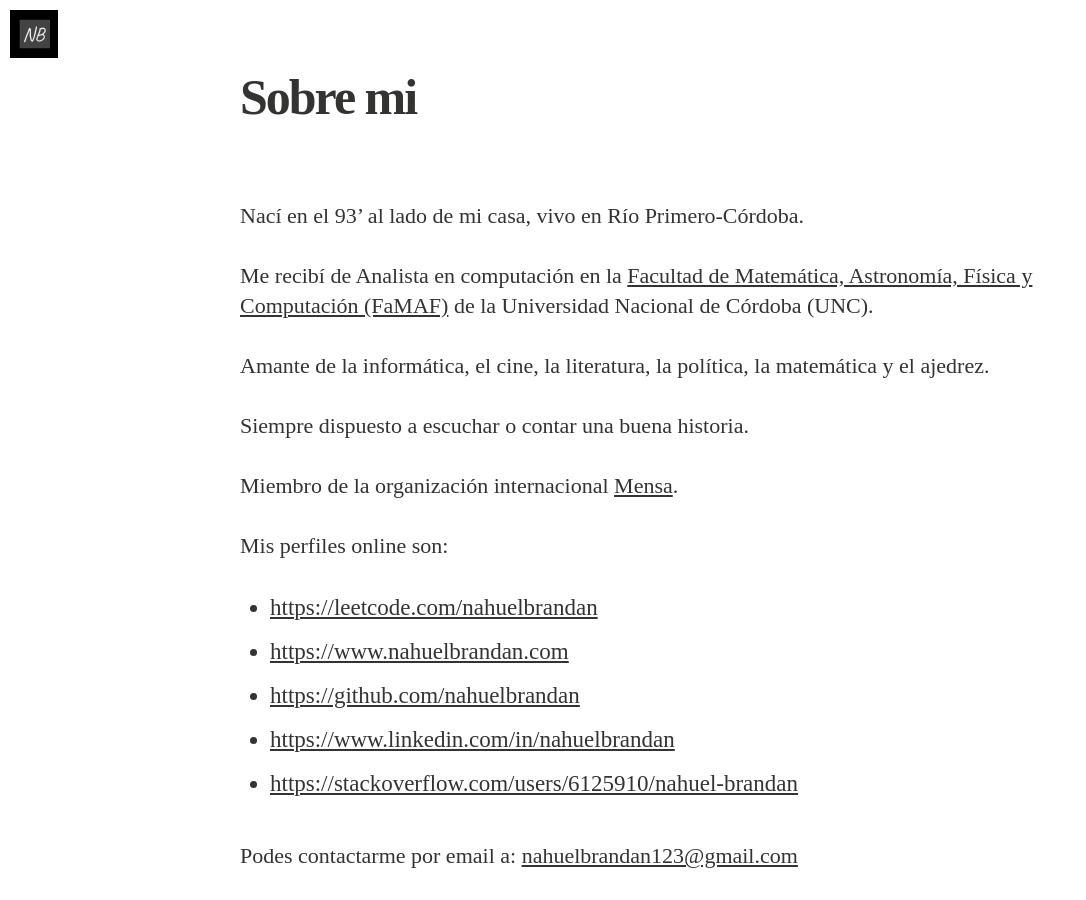
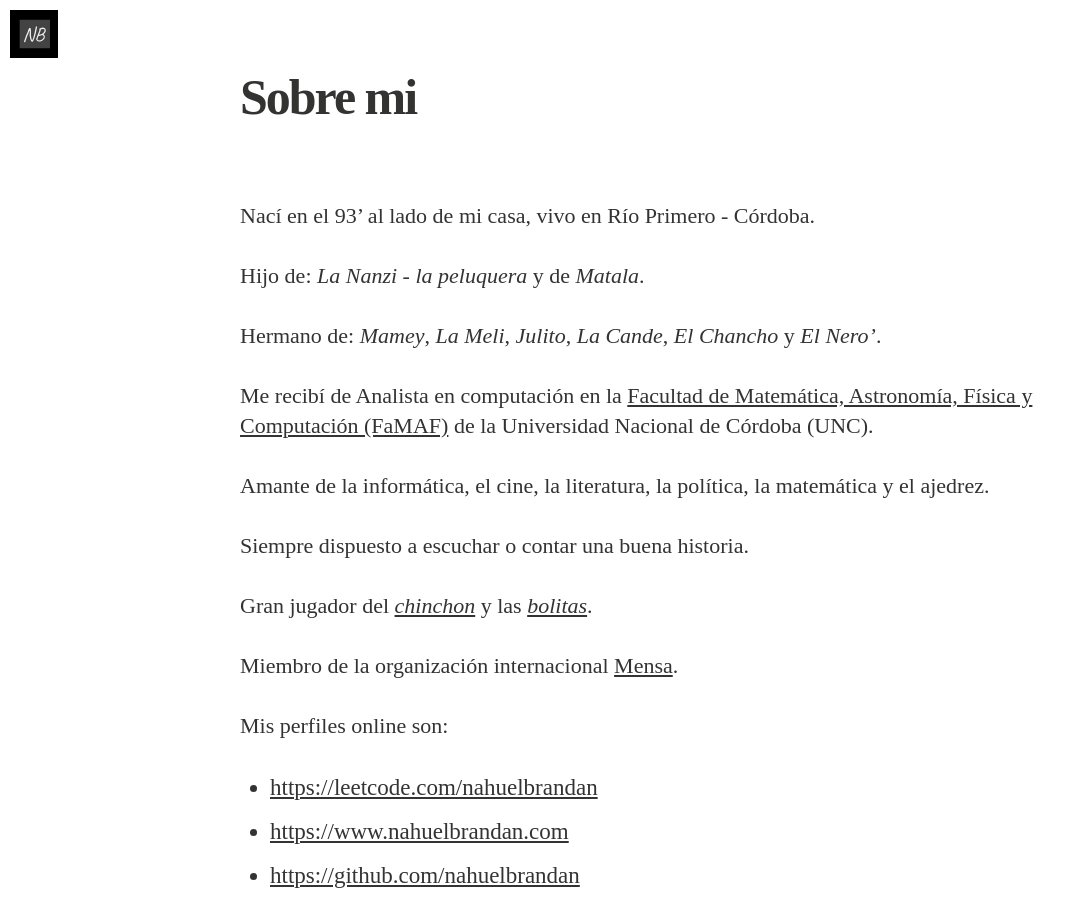
Before and after one commit to nahuelbrandan/nahuelbrandan.github.io, a Jekyll site: the page built from about.md, in a window 1280 px wide and 900 px high. Shown: the whole window, without its empty margins (0-1086 px from the left). Built offline with Jekyll 4.4.1, drawn with Linux system fonts in a browser that asks for light colours; nearby versions of some CDN libraries; some web fonts are replaced.

Commit message:
actualizacion about me y CV

```diff
--- a/about.md
+++ b/about.md
@@ -4,13 +4,19 @@ title: Sobre mi
 permalink: /about/
 ---
 
-Nací en el 93' al lado de mi casa, vivo en Río Primero-Córdoba.
+Nací en el 93' al lado de mi casa, vivo en Río Primero - Córdoba.
+
+Hijo de: *La Nanzi - la peluquera* y de *Matala*.
+
+Hermano de: *Mamey*, *La Meli*, *Julito*, *La Cande*, *El Chancho* y *El Nero'*.
 
 Me recibí de Analista en computación en la [Facultad de Matemática, Astronomía, Física y Computación (FaMAF)](http://www.famaf.unc.edu.ar/) de la Universidad Nacional de Córdoba (UNC).
 
 Amante de la informática, el cine, la literatura, la política, la matemática y el ajedrez.
 
 Siempre dispuesto a escuchar o contar una buena historia.
+
+Gran jugador del [*chinchon*](https://es.wikipedia.org/wiki/Chinch%C3%B3n_(juego_de_naipes)) y las [*bolitas*](https://es.wikipedia.org/wiki/Canica).
 
 Miembro de la organización internacional [Mensa](https://es.wikipedia.org/wiki/Mensa_(organizaci%C3%B3n)).
 
@@ -28,7 +34,7 @@ Podes contactarme por email a: <A HREF="mailto:
 &#110;&#097;&#104;&#117;&#101;&#108;&#098;&#114;&#097;&#110;&#100;&#097;&#110;&#049;&#050;&#051;&#064;&#103;&#109;&#097;&#105;&#108;&#046;&#099;&#111;&#109;
 </A>
 
-Mi [Curriculum Vitae](https://drive.google.com/open?id=1lPDZ_0AHwed8uZBhaXjpy2J_kecGWb1v) por si estas interesado en hacerme una oferta laboral, estoy en búsqueda activa.
+Mi [Curriculum Vitae](https://drive.google.com/file/d/1lPDZ_0AHwed8uZBhaXjpy2J_kecGWb1v/view) por si estas interesado en hacerme una oferta laboral, estoy en búsqueda activa.
 
 ## Galeria
 
```
